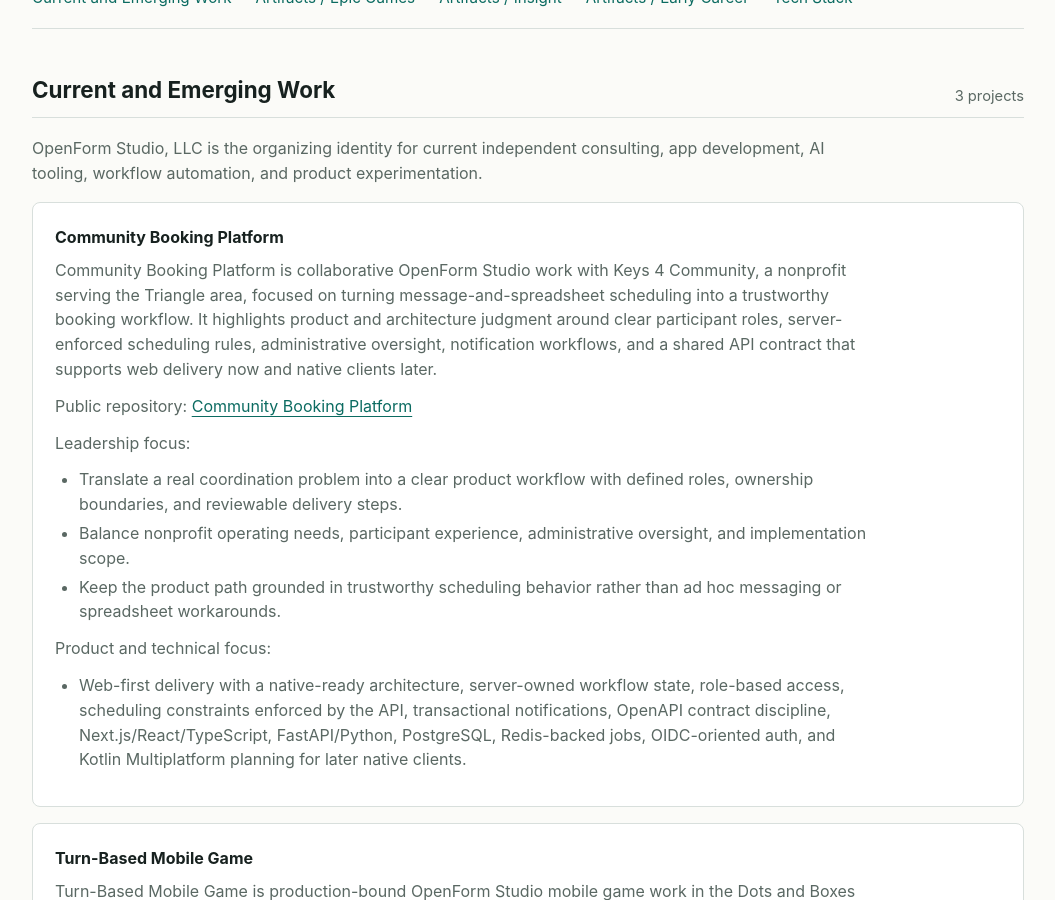
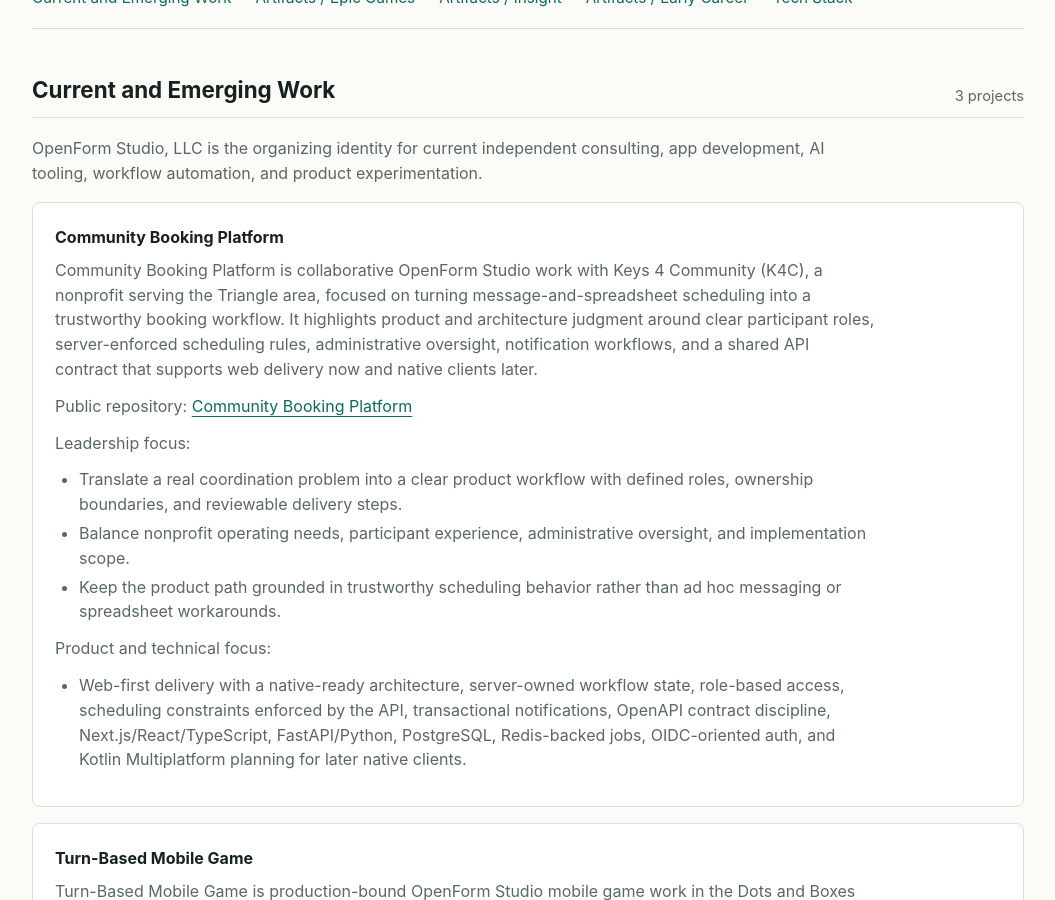
Before and after one commit to cnbecom/cnbecom.github.io, a Jekyll site: the page portfolio/b57e9817-dba2-4f96-977f-595098792068/index.html, which Jekyll copies as it is, in a window 1280 px wide and 900 px high, scrolled down 1426 px. Shown: the whole window, without its empty margins (112-1167 px from the left). Built offline with Jekyll 4.4.1, drawn with Linux system fonts in a browser that asks for light colours.

Commit message:
Name Keys 4 Community (K4C) in the booking-platform blurb.
Co-authored-by: Cursor <cursoragent@cursor.com>

```diff
--- a/portfolio/b57e9817-dba2-4f96-977f-595098792068/index.html
+++ b/portfolio/b57e9817-dba2-4f96-977f-595098792068/index.html
@@ -462,7 +462,7 @@
               <article class="project">
                 <h2>Community Booking Platform</h2>
 
-                  <div class="prose"><p>Community Booking Platform is collaborative OpenForm Studio work with Keys 4 Community, a nonprofit serving the Triangle area, focused on turning message-and-spreadsheet scheduling into a trustworthy booking workflow. It highlights product and architecture judgment around clear participant roles, server-enforced scheduling rules, administrative oversight, notification workflows, and a shared API contract that supports web delivery now and native clients later.</p>
+                  <div class="prose"><p>Community Booking Platform is collaborative OpenForm Studio work with Keys 4 Community (K4C), a nonprofit serving the Triangle area, focused on turning message-and-spreadsheet scheduling into a trustworthy booking workflow. It highlights product and architecture judgment around clear participant roles, server-enforced scheduling rules, administrative oversight, notification workflows, and a shared API contract that supports web delivery now and native clients later.</p>
 
 <p>Public repository: <a href="https://github.com/cnbecom/community-booking-platform">Community Booking Platform</a></p>
 
```
